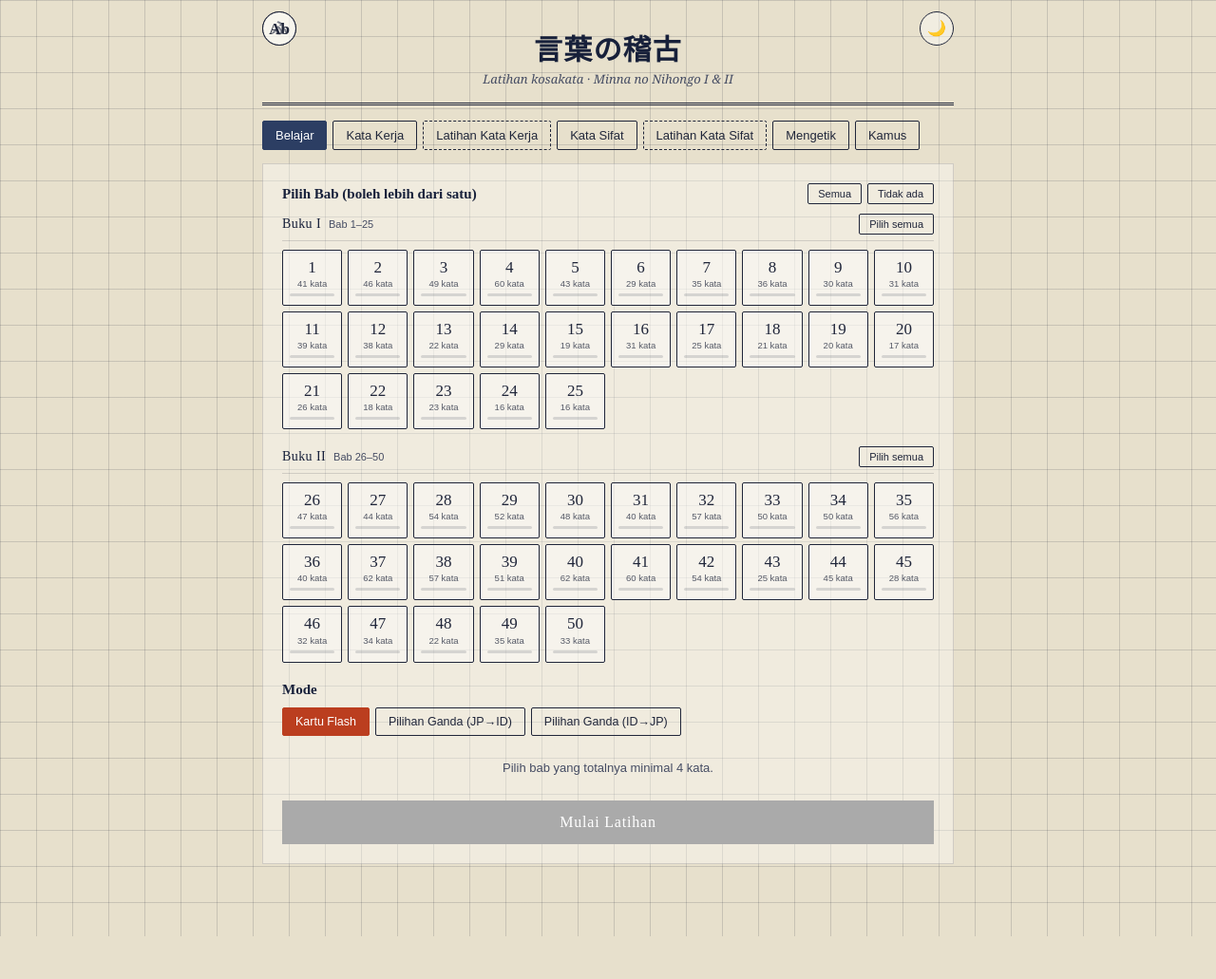
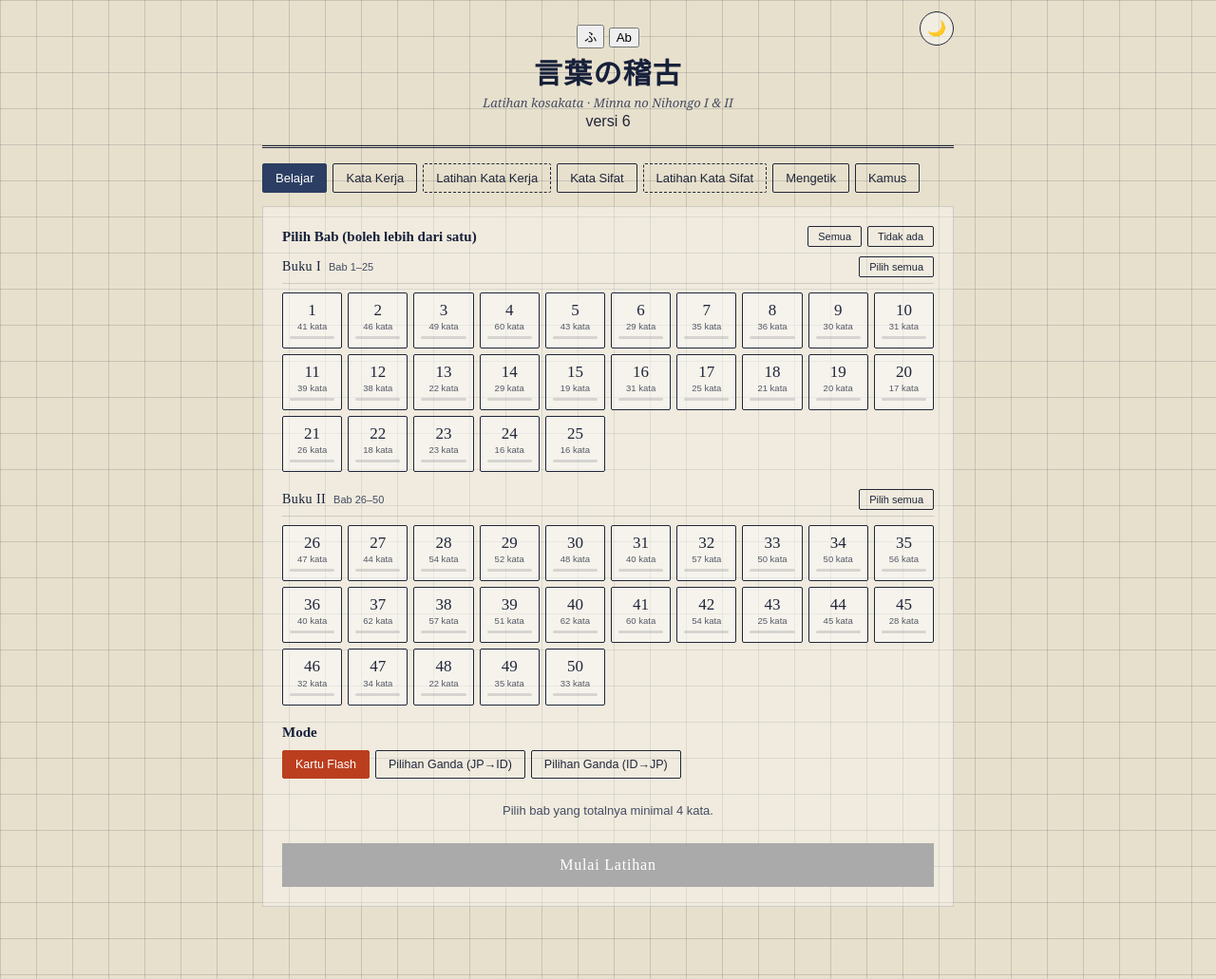
Before and after one commit to h3ydrichx/Minna-No-Nihongo, a plain HTML site: page index.html in a window 1280 px wide. Shown: the whole page at 95% size. Before the commit the page ends 986 px from the top, so only its background shows below. Drawn offline with Linux system fonts and the light colour scheme.

Commit message:
Add files via upload

```diff
--- a/index.html
+++ b/index.html
@@ -466,14 +466,15 @@
 <div class="wrap">
 
   <header>
-    <div class="header-tools"><div class="tools-left">
-    <button id="furiToggle" class="theme-toggle furi-toggle" title="Tampilkan/sembunyikan furigana" aria-label="Tampilkan atau sembunyikan furigana" aria-pressed="true">ふ</button>
-    <button id="romajiToggle" class="theme-toggle furi-toggle romaji-toggle" title="Tampilkan/sembunyikan romaji" aria-label="Tampilkan atau sembunyikan romaji" aria-pressed="true">Ab</button>
+    <div class="header-tools"><div class="seg">
+    <button id="furiToggle" class="seg-btn" title="Tampilkan/sembunyikan furigana" aria-label="Tampilkan atau sembunyikan furigana" aria-pressed="true">ふ</button>
+    <button id="romajiToggle" class="seg-btn seg-romaji" title="Tampilkan/sembunyikan romaji" aria-label="Tampilkan atau sembunyikan romaji" aria-pressed="true">Ab</button>
     </div>
     <button id="themeToggle" class="theme-toggle" title="Ganti tema" aria-label="Ganti tema terang/gelap">🌙</button>
     </div>
     <div class="title-jp">言葉の稽古</div>
     <div class="title-sub">Latihan kosakata · Minna no Nihongo I &amp; II</div>
+    <div class="ver">versi 6</div>
   </header>
 
   <nav class="tabs">
--- a/sw.js
+++ b/sw.js
@@ -1,6 +1,6 @@
 // Service worker: membuat aplikasi bisa dipakai tanpa internet.
 // Naikkan angka VERSI setiap kali Anda mengganti index.html agar pengguna mendapat versi baru.
-const VERSI = 'mnn-v5';
+const VERSI = 'mnn-v6';
 const INTI = [
   './',
   './index.html',
```
